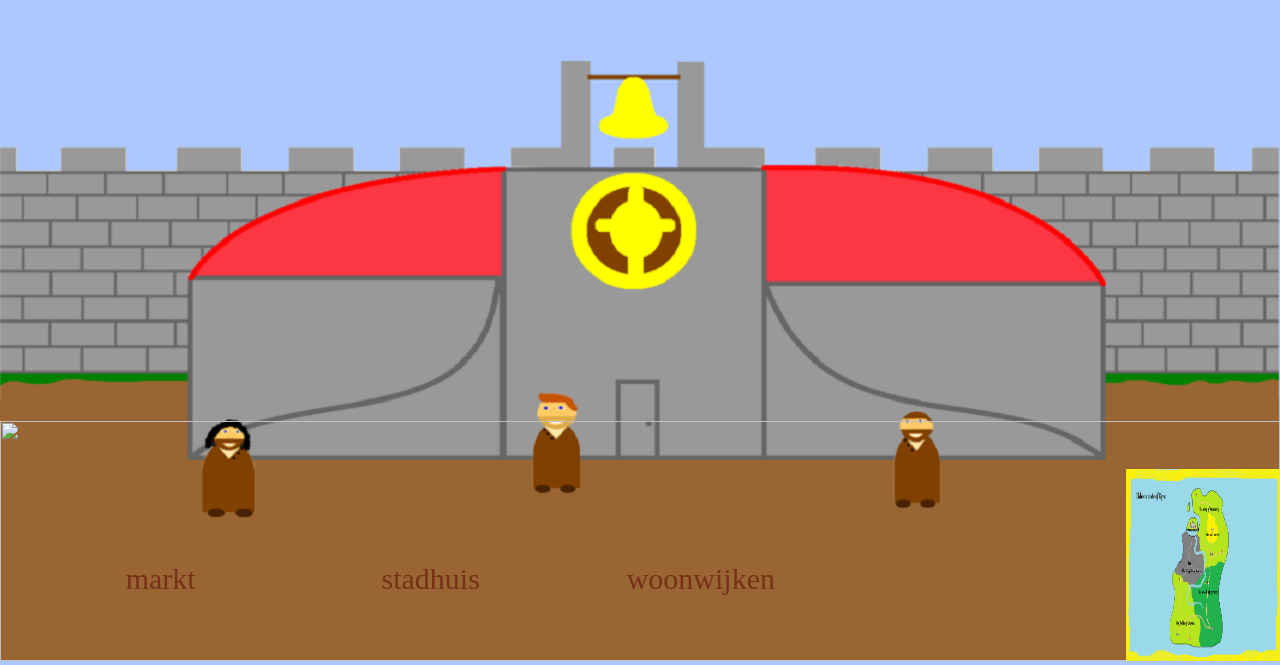
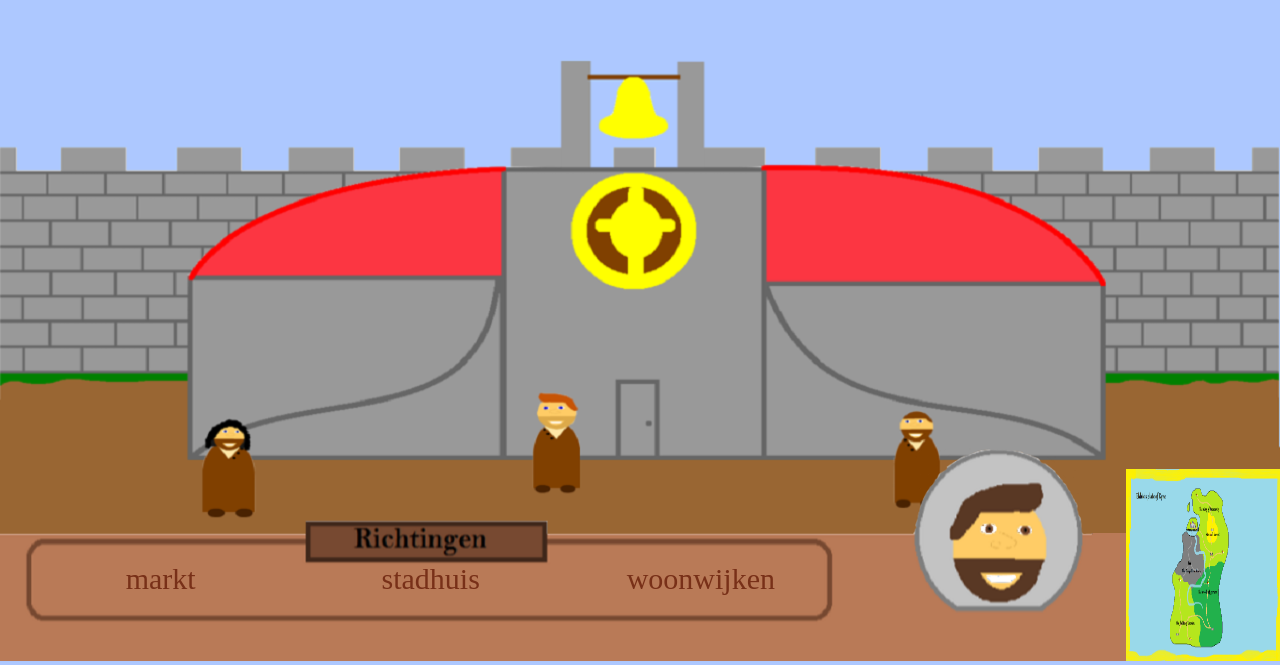
Before and after one commit to 5055/5055.github.io, a plain HTML site: page island.html in a window 1280 px wide. Shown: the part 139-804 px from the top of the page. Drawn offline with Linux system fonts and the light colour scheme.

Commit message:
Update island.html

```diff
--- a/island.html
+++ b/island.html
@@ -12,7 +12,7 @@
            <div class = "stadhuisbinnen" id="stadhuisbinnen" onclick="myFunctionstadhuisbinnen()"></div>
     <div class="richtingBalk">
       <a>
-        <img src="richting_balk.png" height="100%" width="100%">
+        <img src="richtingbalk.png" height="100%" width="100%">
         </a>
         <div class="minimap"  onclick="myFunctionkaart()">
           <a>
```
